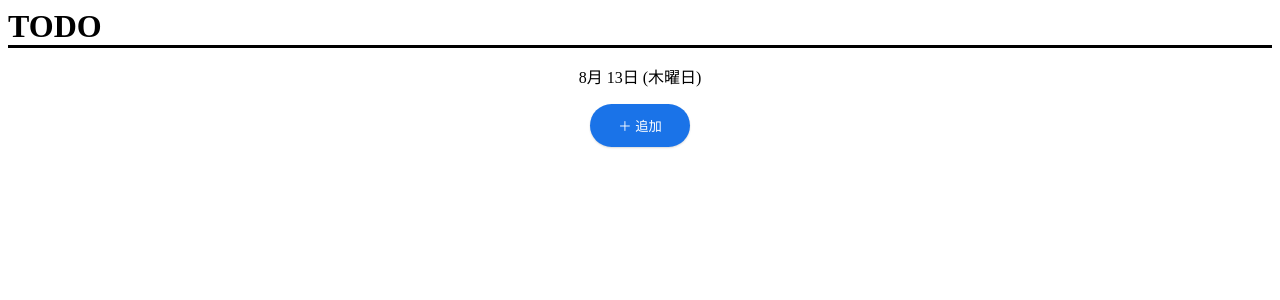
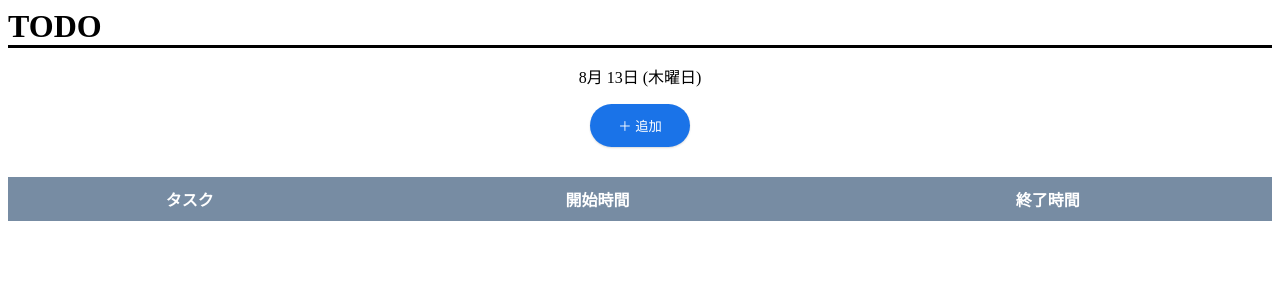
Before and after one commit to ReonHigashiyama/TODO, a Vue app: page / in a window 1280 px wide. Shown: the top 300 px of the page. Built offline with nearby package versions, Linux system fonts and the light colour scheme.

Commit message:
タスクをテーブルで表示完了

```diff
--- a/src/Components/PushListProcess.vue
+++ b/src/Components/PushListProcess.vue
@@ -33,12 +33,9 @@ function save_task() {
   window.alert('クリックしました');
   //保存処理
   if (!title.value) {
-    console.log('(タイトルなし)');
     title.value = '(タイトルなし)';
   }
-  else console.log(title.value);
-  console.log(startTime.value);
-  console.log(endTime.value);
+
   const TaskData = {
     titleName: title.value,
     startTime: startTime,
--- a/src/Components/Tasklist.vue
+++ b/src/Components/Tasklist.vue
@@ -1,12 +1,45 @@
 <script setup>
-const props = defineProps(['tasks']);
+defineProps(['tasks']);
 </script>
 <template>
-    <ul>
-        <li v-for="task in props.tasks" :key="task">
-            {{ task.titleName }}{{ task.startTime }}～{{ task.endTime }}
-        </li>
-    </ul>
+    <table>
+        <tr>
+            <th>タスク</th>
+            <th>開始時間</th>
+            <th>終了時間</th>
+        </tr>
+        <tr v-for="task in tasks">
+            <td>{{ task.titleName }}</td>
+            <td>{{ task.startTime }}</td>
+            <td>{{ task.endTime }}</td>
+        </tr>
+    </table>
 </template>
 <style scoped>
+table {
+    width: 100%;
+    text-align: center;
+    border-collapse: collapse;
+    border-spacing: 0;
+    margin-top: 30px;
+}
+table tr:nth-child(2n+1) {
+    background: #e9faf9;
+}
+table th {
+    padding: 10px;
+    background: #778ca3;
+    border-right: solid 1px #778ca3;
+    color: #ffffff;
+}
+table th:last-child {
+    border-right: none;
+}
+table td {
+    padding: 10px;
+    border-right: solid 1px #778ca3;
+}
+table td:last-child {
+    border-right: none;
+}
 </style>
```
